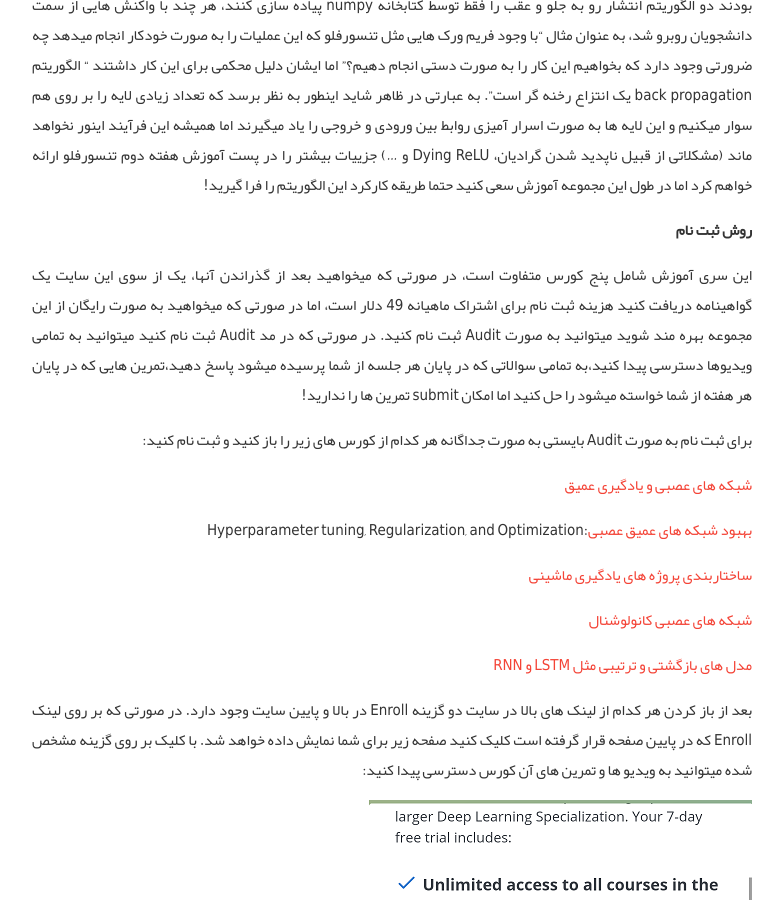
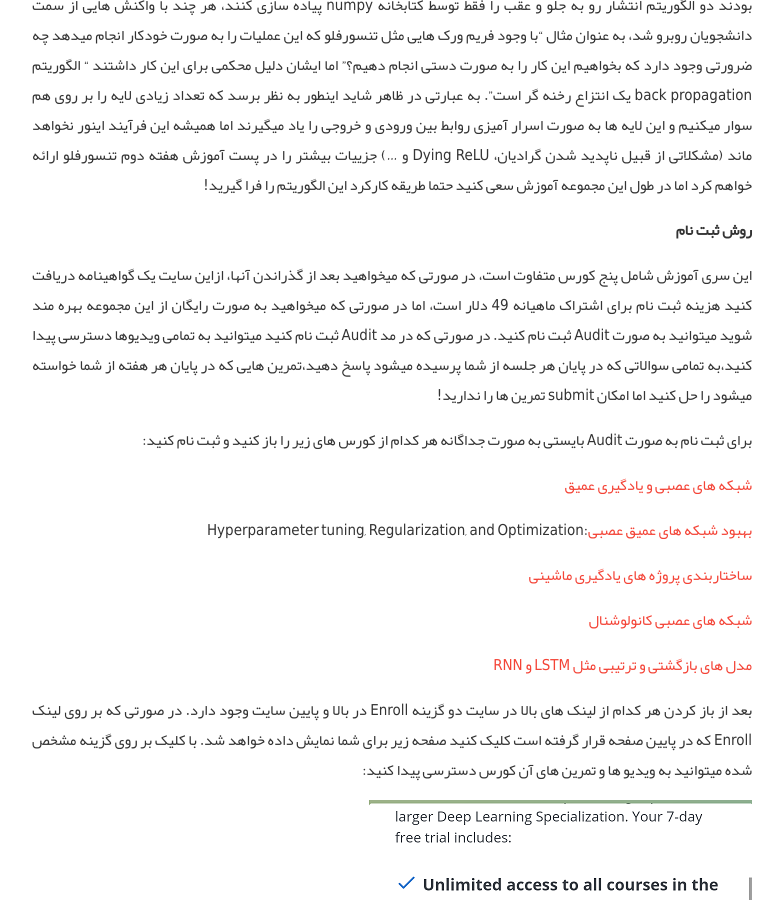
Before and after one commit to AlisterTA/alisterta.github.io, a Jekyll site: the page built from _posts/2017-08-16-کورس یادگیری عمیق آقای Andrew Ng.md, in a window 1280 px wide and 900 px high, scrolled down 2961 px. Shown: the whole window, without its empty margins (248-1031 px from the left). Built offline with Jekyll 4.4.1, drawn with Linux system fonts in a browser that asks for light colours; comment, search, counter and statistics services are not loaded.

Commit message:
Update 2017-08-16-کورس یادگیری عمیق آقای Andrew Ng.md

```diff
--- a/_posts/2017-08-16-کورس یادگیری عمیق آقای Andrew Ng.md
+++ b/_posts/2017-08-16-کورس یادگیری عمیق آقای Andrew Ng.md
@@ -47,7 +47,7 @@ tags: [کورس, یادگیری عمیق, اندرو ان جی]
 
 **روش ثبت نام**
 
-این سری آموزش شامل پنج کورس متفاوت است، در صورتی که میخواهید بعد از گذراندن آنها، یک از سوی این سایت یک گواهینامه دریافت کنید هزینه ثبت نام برای اشتراک ماهیانه 49 دلار است، اما در صورتی که میخواهید به صورت رایگان از این مجموعه بهره مند شوید میتوانید به صورت Audit ثبت نام کنید. در صورتی که در مد Audit ثبت نام کنید میتوانید به تمامی ویدیوها دسترسی پیدا کنید،به تمامی سوالاتی که در پایان هر جلسه از شما پرسیده میشود پاسخ دهید،تمرین هایی که در پایان هر هفته از شما خواسته میشود را حل کنید اما امکان submit تمرین ها را ندارید!
+این سری آموزش شامل پنج کورس متفاوت است، در صورتی که میخواهید بعد از گذراندن آنها، ازاین سایت یک گواهینامه دریافت کنید هزینه ثبت نام برای اشتراک ماهیانه 49 دلار است، اما در صورتی که میخواهید به صورت رایگان از این مجموعه بهره مند شوید میتوانید به صورت Audit ثبت نام کنید. در صورتی که در مد Audit ثبت نام کنید میتوانید به تمامی ویدیوها دسترسی پیدا کنید،به تمامی سوالاتی که در پایان هر جلسه از شما پرسیده میشود پاسخ دهید،تمرین هایی که در پایان هر هفته از شما خواسته میشود را حل کنید اما امکان submit تمرین ها را ندارید!
 
 برای ثبت نام به صورت Audit بایستی به صورت جداگانه هر کدام از کورس های زیر را باز کنید و ثبت نام کنید:
 
```
